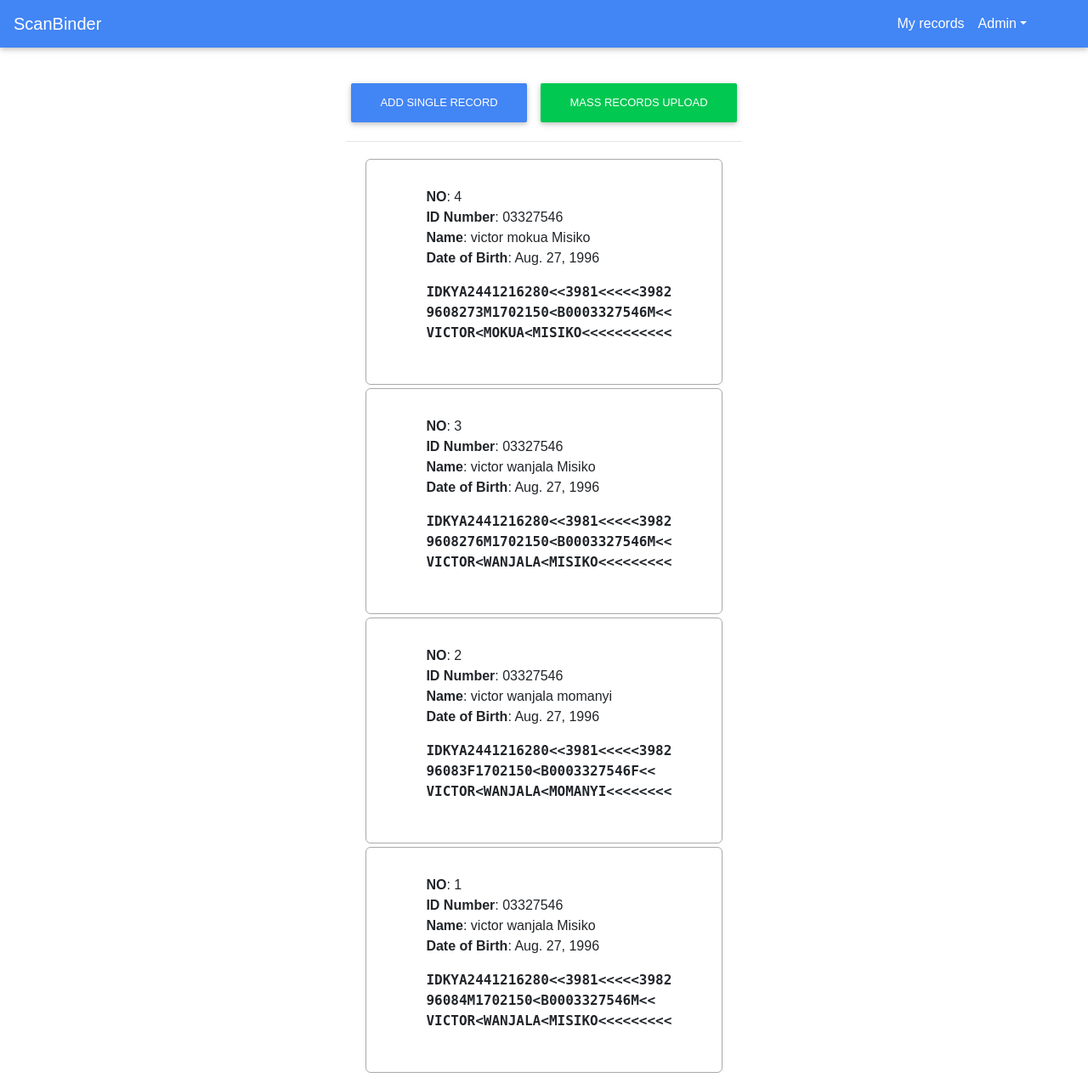
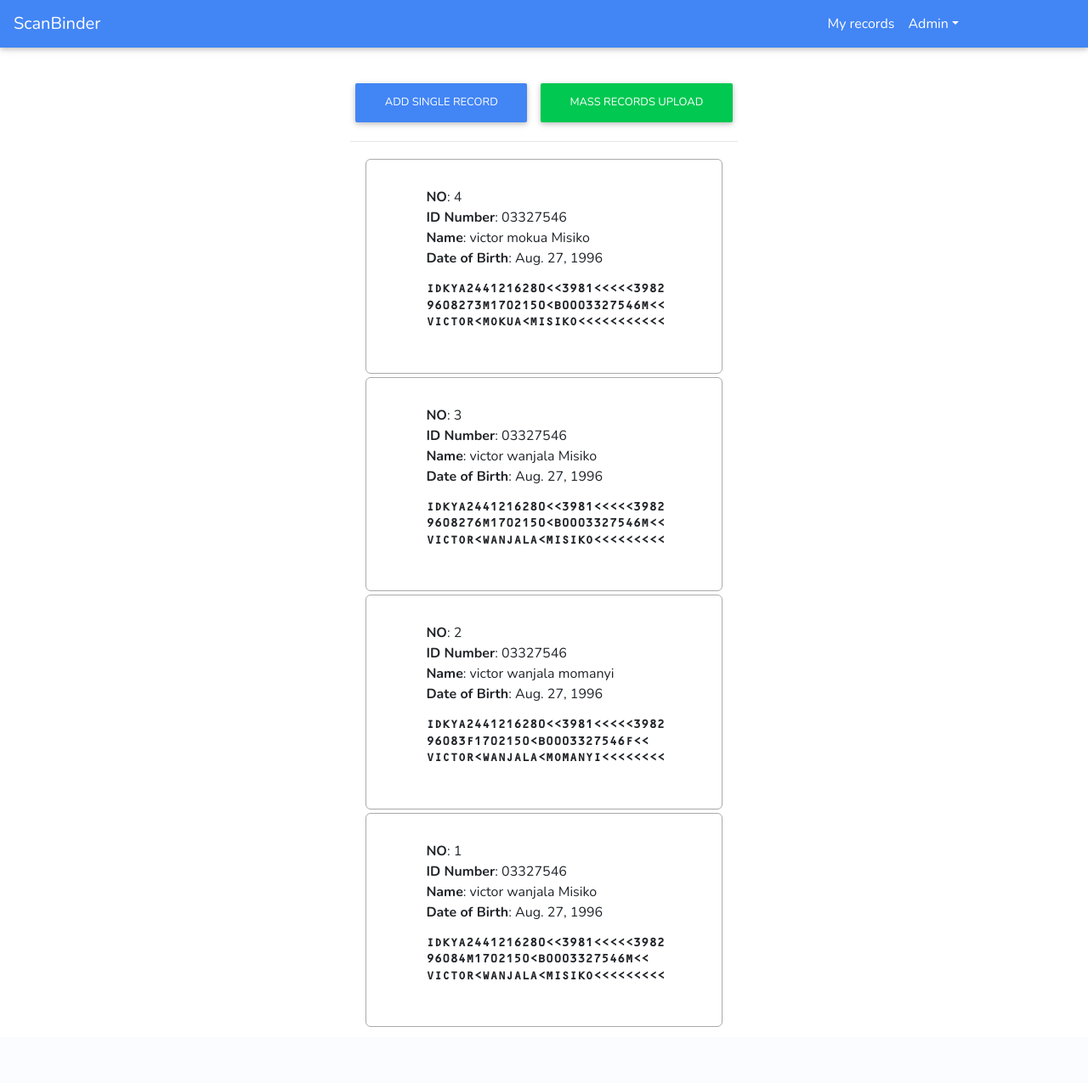
Before and after one commit to vmisiko/databinder, a Django app: page /records/ in a window 1280 px wide. Shown: the whole page at 85% size. After the commit the page ends 1209 px from the top, so only its background shows below. Run offline with Django 3.2, Linux system fonts and the light colour scheme; a user stored in the database is signed in; data comes from the database, SQL or seed files in the repository; both versions use the stored data as it was after the commit; some libraries are stand-ins or nearby versions.

Commit message:
corrected ocr font

```diff
--- /dev/null
+++ b/Home/static/css/main.css
@@ -0,0 +1,54 @@
+@import url('https://fonts.googleapis.com/css2?family=Nunito:ital,wght@0,400;0,600;0,700;1,400;1,600;1,700&family=Sacramento&display=swap');
+@font-face {
+    font-family: "OCR B Std";
+    src: url("../OCRBStd.otf") format("opentype");
+}
+
+* {
+    margin: 0;
+    padding: 0;
+    box-sizing: border-box;
+}
+
+/*
+    font-family: 'Nunito', sans-serif;
+    font-family: 'Sacramento', cursive;
+*/
+
+body {
+    font-family: 'Nunito', sans-serif;
+    width: 100vw;
+}
+
+nav.navbar {
+    padding-right: 6rem !important;
+}
+
+.id_card {
+    /*display: flex;*/
+    /*flex-direction: column;*/
+    width: 420px;
+    padding: 2rem;
+    border-radius: 6px;
+    border: 1px solid darkgray;
+    margin-top: 4px;
+}
+.code {
+    font-family: 'OCR B Std' !important;
+    font-size: 13px !important;
+    font-weight: 700 !important;
+    white-space: nowrap;
+}
+
+.data > span {
+    font-weight: 600;
+}
+.id_card > .aligned {
+    margin-left: 2.4rem;
+}
+
+@media only screen and (max-width: 992px) {
+      nav.navbar {
+        padding-right: 1rem !important;
+    }
+}
--- /dev/null
+++ b/Home/static/sharefonts.net.txt
@@ -0,0 +1 @@
+Free download fonts at http://sharefonts.net
--- a/Home/templates/base.html
+++ b/Home/templates/base.html
@@ -1,4 +1,5 @@
 <!DOCTYPE html>
+{% load static %}
 <html>
 <head>
     <meta charset="utf-8">
@@ -12,6 +13,8 @@
 <link rel="stylesheet" href="https://fonts.googleapis.com/css?family=Roboto:300,400,500,700&display=swap">
 <!-- Bootstrap core CSS -->
 <link href="https://cdnjs.cloudflare.com/ajax/libs/twitter-bootstrap/4.5.0/css/bootstrap.min.css" rel="stylesheet">
+<link rel="stylesheet" href="{% static 'css/main.css' %}">
+
 <!-- Material Design Bootstrap -->
 <link href="https://cdnjs.cloudflare.com/ajax/libs/mdbootstrap/4.19.1/css/mdb.min.css" rel="stylesheet">
     <link href="https://cdn.jsdelivr.net/npm/vuetify@2.x/dist/vuetify.min.css" rel="stylesheet">
--- a/Home/templates/listview.html
+++ b/Home/templates/listview.html
@@ -60,20 +60,9 @@
     border: 1px solid darkgray;
     margin-top: 4px;
 }
-.code {
-    font-family:"OCR B Std",monospace !important;
-    font-size: 1em !important;
-    font-weight: 700 !important;
-    white-space: nowrap;
-}
 
-.id_card > .aligned {
-    margin-left: 2.4rem;
-}
 
-.text-center {
-    text-align: center!important;
-}
+
 
 </style>
 {% endblock style %}
```
Also changed, not shown: Home/templates/form.html (+0 -10 lines), Home/static/OCRBStd.otf (added), Home/static/ocrbstd.png (added), db.sqlite3.
